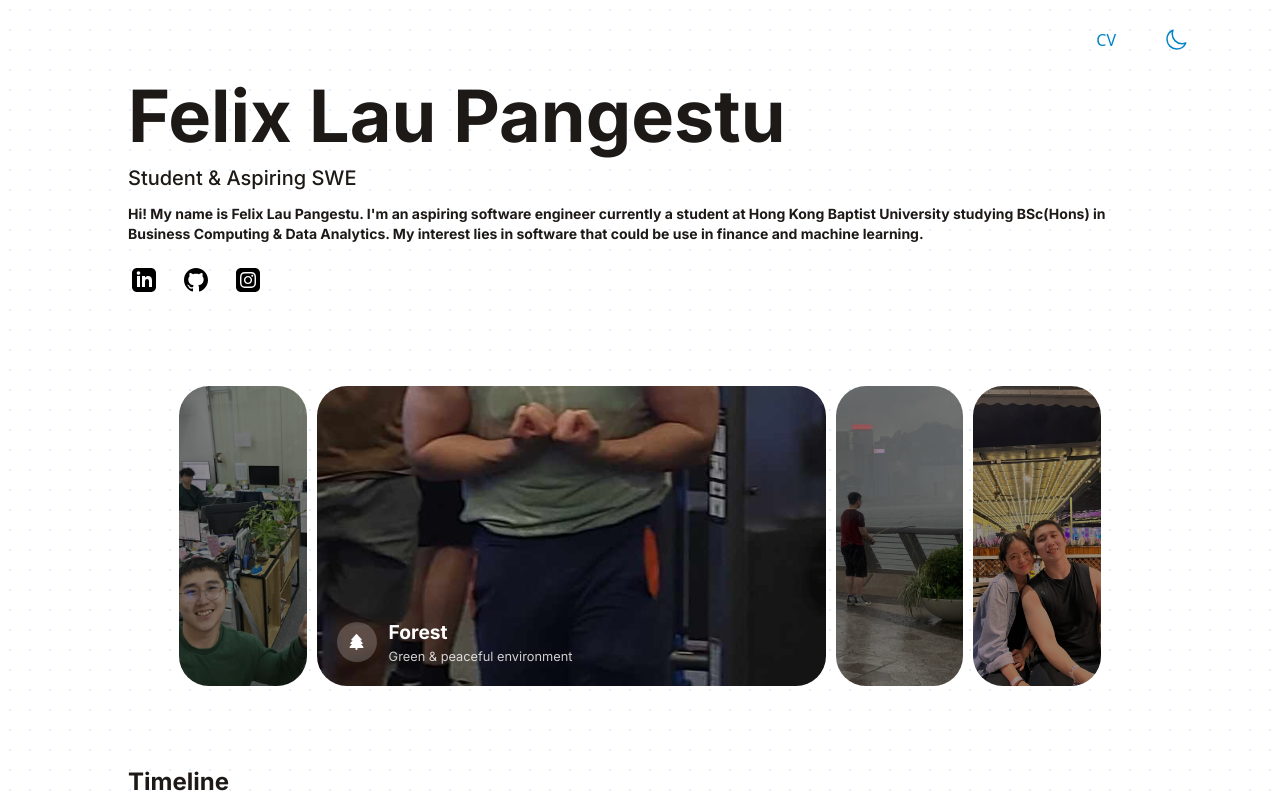
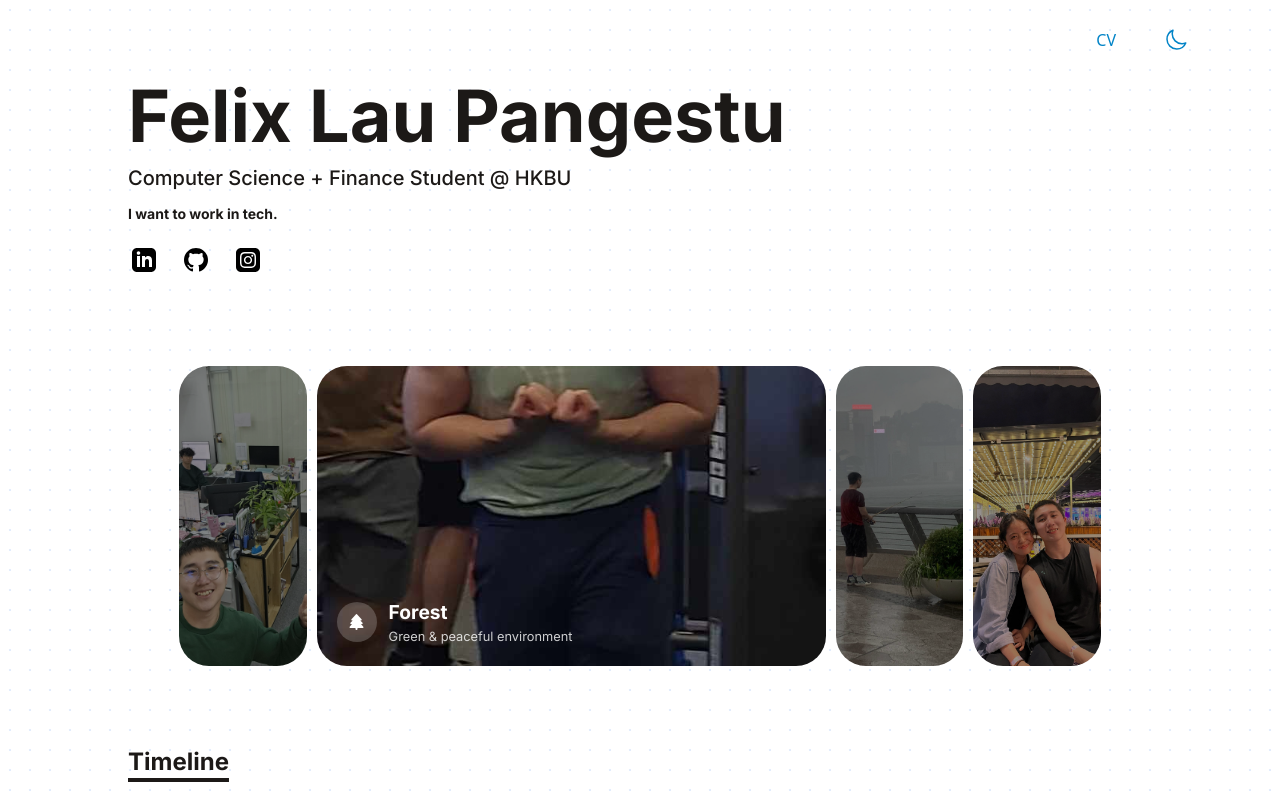
Before and after one commit to cdfelixj/minimal-portfolio, a React (Vite) app: page / in a window 1280 px wide. Shown: the top 796 px of the page. Built offline with nearby package versions, Linux system fonts and the light colour scheme.

Commit message:
intro change

```diff
--- a/src/data/intro.js
+++ b/src/data/intro.js
@@ -1,7 +1,7 @@
 export default {
     name: 'Felix Lau Pangestu',
-    title: 'Student & Aspiring SWE',
-    description: "Hi! My name is Felix Lau Pangestu. I'm an aspiring software engineer currently a student at Hong Kong Baptist University studying BSc(Hons) in Business Computing & Data Analytics. My interest lies in software that could be use in finance and machine learning.",
+    title: 'Computer Science + Finance Student @ HKBU',
+    description: "I want to work in tech.",
     socials: [
         {
             name: 'LinkedIn',
```
